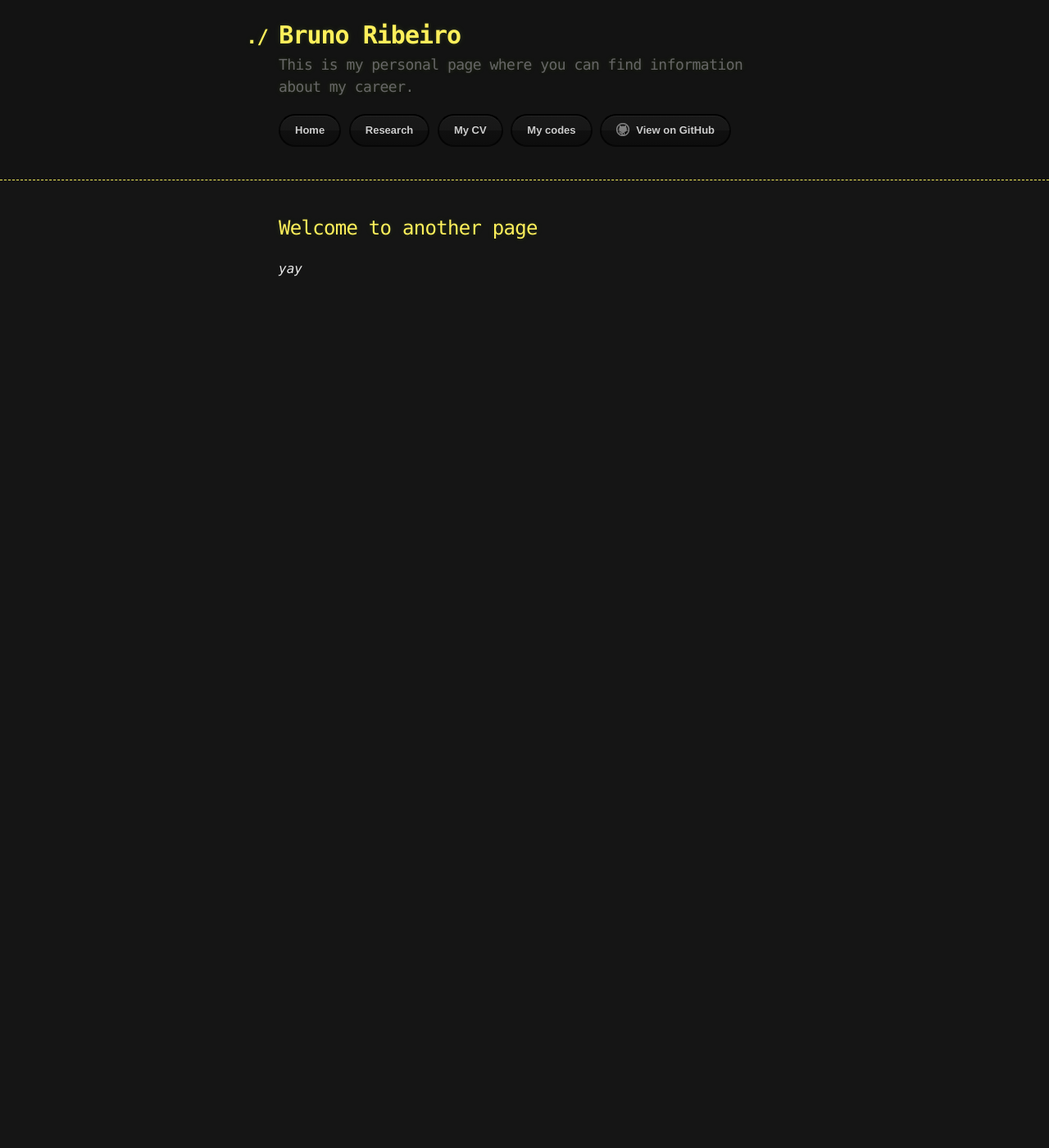
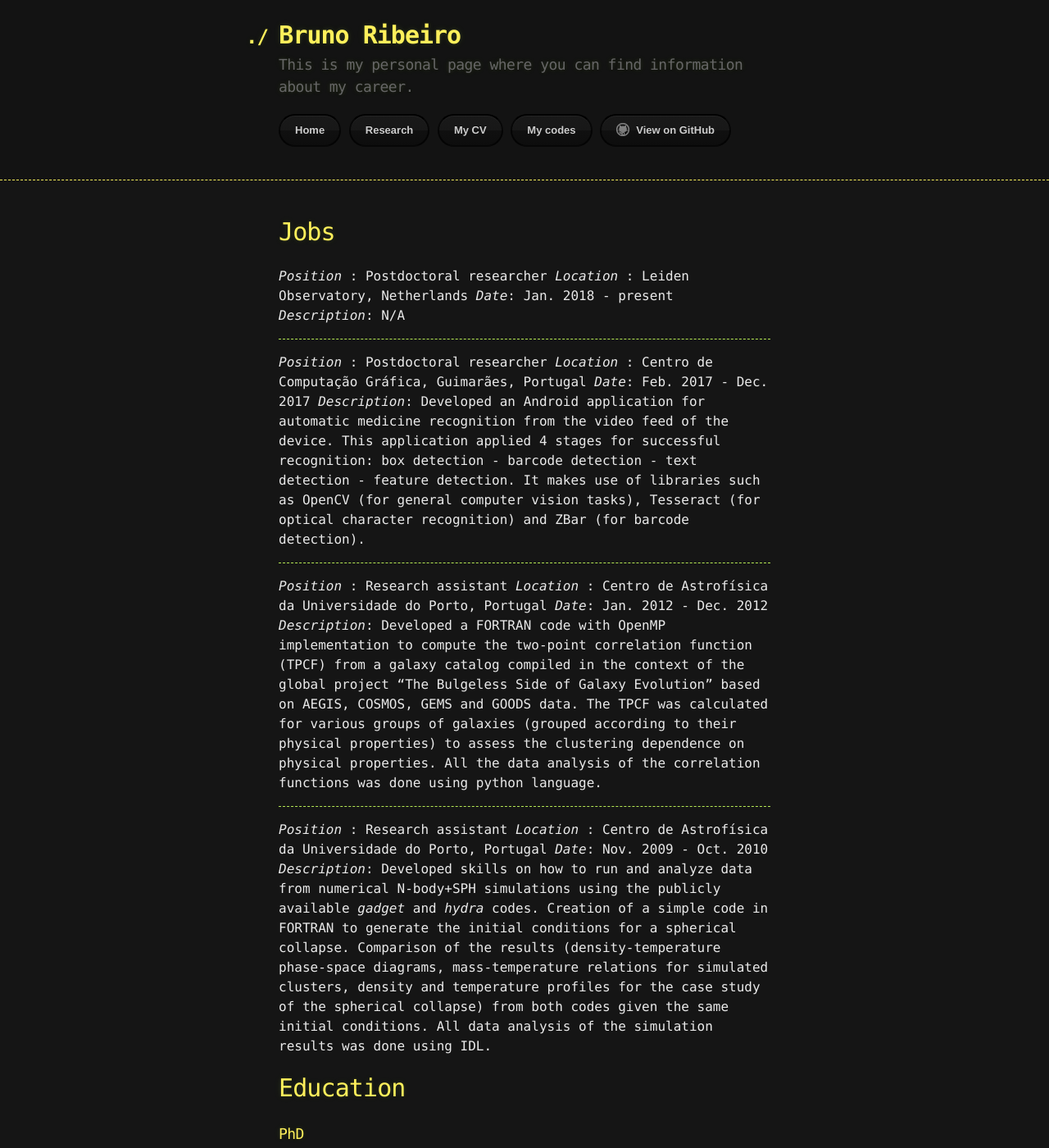
Before and after one commit to AfonsoV/AfonsoV.github.io, a Jekyll site: the page built from curriculum-vitae.md, in a window 1280 px wide and 1400 px high. Shown: the whole window at 82% size. Built offline with Jekyll 4.4.1, drawn with Linux system fonts in a browser that asks for light colours; our own code applies the rules of GitHub Pages for plain Markdown files; some of the changed text lies outside the part shown.

Commit message:
Updatede CB page

```diff
--- a/curriculum-vitae.md
+++ b/curriculum-vitae.md
@@ -2,6 +2,40 @@
 layout: default
 ---
 
-## Welcome to another page
+# Jobs
 
-_yay_
+_Position_ : Postdoctoral researcher
+_Location_ : Leiden Observatory, Netherlands
+_Date_: Jan. 2018 - present
+_Description_: N/A
+* * *
+_Position_ : Postdoctoral researcher
+_Location_ : Centro de Computação Gráfica, Guimarães, Portugal
+_Date_: Feb. 2017 - Dec. 2017
+_Description_: Developed an Android application for automatic medicine recognition from the video feed of the device. This application applied 4 stages for successful recognition: box detection - barcode detection - text detection - feature detection. It makes use of libraries such as OpenCV (for general computer vision tasks), Tesseract (for optical character recognition) and ZBar (for barcode detection).
+* * *
+_Position_ : Research assistant
+_Location_ : Centro de Astrofísica da Universidade do Porto, Portugal
+_Date_: Jan. 2012 - Dec. 2012
+_Description_: Developed a FORTRAN code with OpenMP implementation to compute the two-point correlation function (TPCF) from a galaxy catalog compiled in the context of the global project "The Bulgeless Side of Galaxy Evolution" based on AEGIS, COSMOS, GEMS and GOODS data. The TPCF was calculated for various groups of galaxies (grouped according to their physical properties) to assess the clustering dependence on physical properties. All the data analysis of the correlation functions was done using python language.
+* * *
+_Position_ : Research assistant
+_Location_ : Centro de Astrofísica da Universidade do Porto, Portugal
+_Date_: Nov. 2009 - Oct. 2010
+_Description_: Developed skills on how to run and analyze data from numerical N-body+SPH simulations using the publicly available _gadget_ and _hydra_ codes. Creation of a simple code in FORTRAN to generate the initial conditions for a spherical collapse. Comparison of the results (density-temperature phase-space diagrams, mass-temperature relations for simulated clusters, density and temperature profiles for the case study of the spherical collapse) from both codes given the same initial conditions. All data analysis of the simulation results was done using IDL.
+
+# Education
+
+### PhD
+
+I got my PhD degree in Astrophysics and Cosmology from [Aix-Marseille Universitè](https://sciences.univ-amu.fr/) and worked at the [Laboratoire d'Astrophysique de Marseille (LAM)](https://www.lam.fr/?lang=fr).
+
+I was supervised by Prof. Olivier Le Fèvre, and my work focused on studying the morphological properties (both quantitative and qualitative) of the UV light of star-forming galaxies at 2<z<6 observed within the [VIMOS Ultra Deep Survey (VUDS)](http://cesam.oamp.fr/vuds/). I also studied the shapes of the Lyman-\alpha emission as seen from the 2D slit spectra. have also participated in the preparation of the public data releases.
+
+### MSc.
+
+I obtained my Masters degree in Astronomy from [Universidade do Porto](https://sigarra.up.pt/fcup/pt/web_page.inicial), with my dissertation being developed at the [Centro de Astrofísica da Universidade do Porto](https://www.astro.up.pt/) under the supervision of Prof. Catarina Lobo and Dr. Sonia Anton. In my master thesis I explored the 2D structure of a sample of nearby massive bulgeless galaxies and correlated their morphology with spectroscopically derived parameters of their central regions obtained from SDSS fiber spectra.
+
+### BSC.
+
+I obtained my Bachelor degree in Astronomy from [Universidade do Porto](https://sigarra.up.pt/fcup/pt/web_page.inicial).
```
